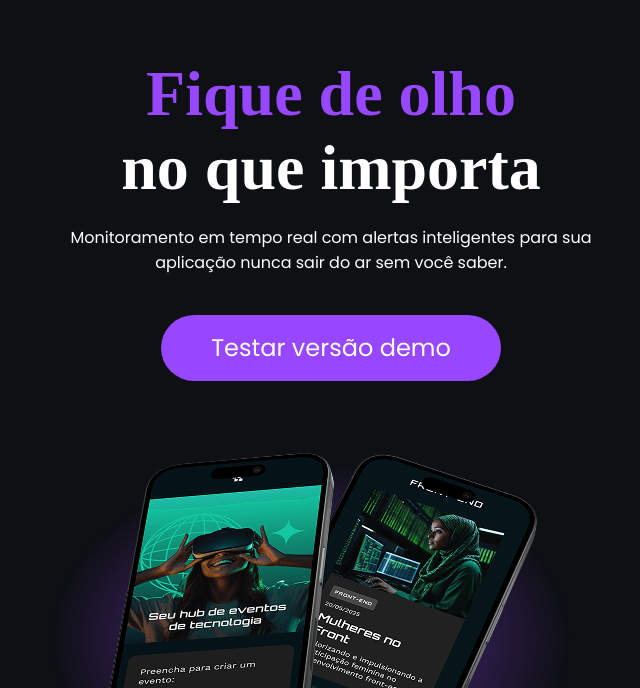
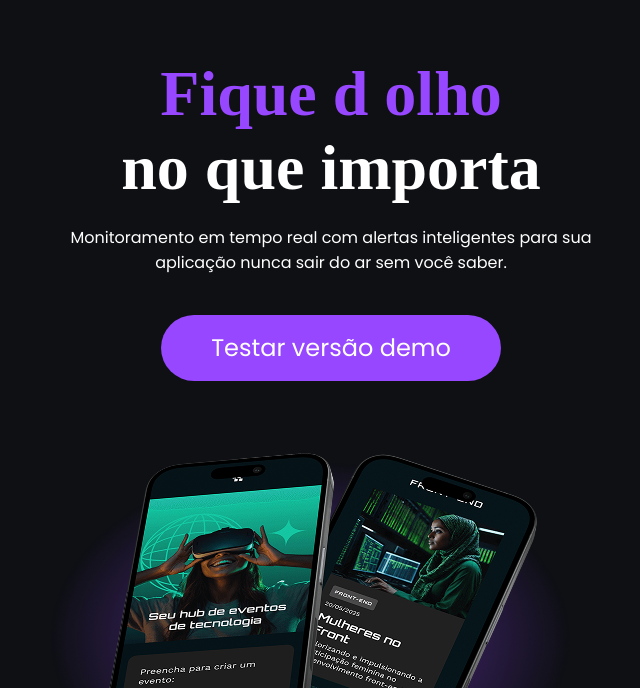
Before and after one commit to gandarela12/tecboard, a plain HTML site: page index.htm in a window 1280 px wide. Shown: the part 112-800 px from the top of the page, without its empty margins (309-949 px from the left). Drawn offline with Linux system fonts and the light colour scheme; a web font is replaced by a local one.

Commit message:
alteração de letra

```diff
--- a/index.htm
+++ b/index.htm
@@ -17,7 +17,7 @@
     <main>
         <section>
         <h1>
-            <span>Fique de olho</span>
+            <span>Fique d olho</span>
             <br>no que importa
         </h1>
         <p>
```
